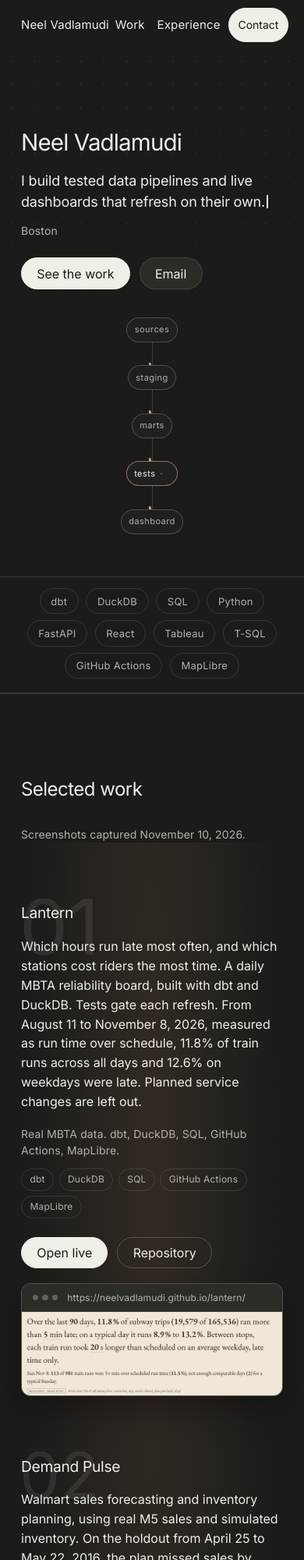
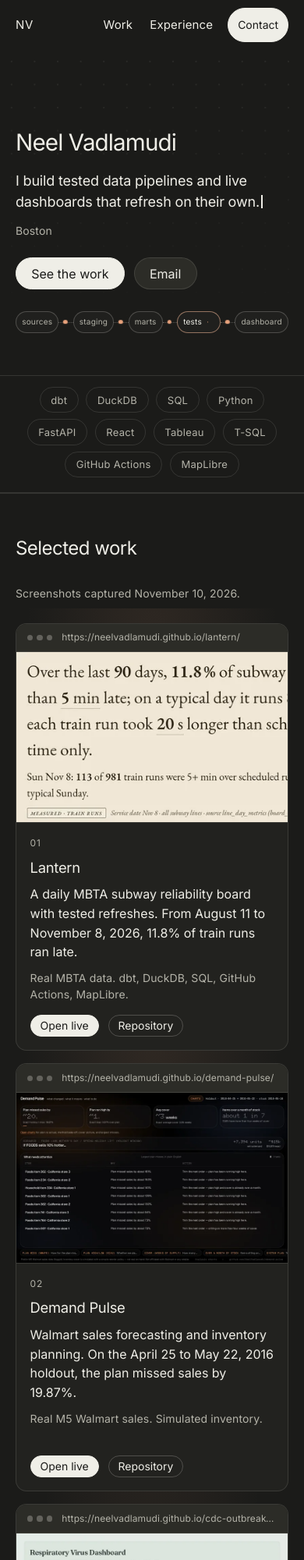
Before and after one commit to NeelVadlamudi/neelresume, a website: page index.html in a window 390 px wide. Shown: the top 2000 px of the page at 78% size. Drawn offline with Linux system fonts and the light colour scheme.

Commit message:
Uniform responsive project cards from projects.json; deploy script.js

```diff
--- a/index.html
+++ b/index.html
@@ -29,7 +29,7 @@
 
   <header class="site-header">
     <div class="container header-bar">
-      <a class="brand" href="#top">Neel Vadlamudi</a>
+      <a class="brand" href="#top"><span class="brand-full">Neel Vadlamudi</span><span class="brand-short" aria-hidden="true">NV</span></a>
       <nav class="nav" aria-label="Primary">
         <a href="#work">Work</a>
         <a href="#experience">Experience</a>
@@ -93,145 +93,94 @@
         <h2 id="work-title">Selected work</h2>
         <p class="shot-note">Screenshots captured November 10, 2026.</p>
 
-        <article class="work reveal" id="lantern">
-            <div class="work-index" aria-hidden="true">
-            <svg class="work-index-mark" viewBox="0 0 114.09 82" aria-hidden="true" focusable="false">
-              <path fill="currentColor" d="M34.68 81.07Q25.77 81.07 19.49 76.24Q13.21 71.41 9.88 62.26Q6.55 53.1 6.55 40.05Q6.55 27.06 9.91 17.88Q13.26 8.7 19.54 3.81Q25.83 -1.07 34.68 -1.07Q43.54 -1.07 49.85 3.81Q56.16 8.7 59.49 17.88Q62.82 27.06 62.82 40.05Q62.82 53.05 59.52 62.23Q56.21 71.41 49.93 76.24Q43.65 81.07 34.68 81.07ZM34.68 72.16Q40.54 72.16 44.62 68.35Q48.7 64.54 50.85 57.37Q52.99 50.2 52.99 40.05Q52.99 29.85 50.85 22.63Q48.7 15.41 44.62 11.6Q40.54 7.79 34.68 7.79Q28.83 7.79 24.75 11.62Q20.67 15.46 18.52 22.66Q16.38 29.85 16.38 40.05Q16.38 50.2 18.52 57.37Q20.67 64.54 24.75 68.35Q28.83 72.16 34.68 72.16Z"/>
-              <path fill="currentColor" d="M104.43 0V80H94.39V9.45H93.85L74.52 23.79V12.83L91.92 0Z"/>
-            </svg>
-            </div>
-          <div class="work-copy">
-            <h3>Lantern</h3>
-            <p>Which hours run late most often, and which stations cost riders the most time. A daily MBTA reliability board, built with dbt and DuckDB. Tests gate each refresh. From August 11 to November 8, 2026, measured as run time over schedule, 11.8% of train runs across all days and 12.6% on weekdays were late. Planned service changes are left out.</p>
-            <p class="meta">Real MBTA data. dbt, DuckDB, SQL, GitHub Actions, MapLibre.</p>
-            <ul class="tags">
-              <li>dbt</li>
-              <li>DuckDB</li>
-              <li>SQL</li>
-              <li>GitHub Actions</li>
-              <li>MapLibre</li>
-            </ul>
-            <div class="actions">
-              <a class="btn btn-primary" href="https://neelvadlamudi.github.io/lantern/" target="_blank" rel="noopener noreferrer">Open live<span class="sr-only"> Lantern (opens in a new tab)</span></a>
-              <a class="btn btn-ghost" href="https://github.com/NeelVadlamudi/lantern" target="_blank" rel="noopener noreferrer">Repository<span class="sr-only"> for Lantern (opens in a new tab)</span></a>
-            </div>
-          </div>
-          <div class="work-media">
+        <ol class="cards">
+          <!-- cards:start -->
+          <li class="card reveal" id="lantern">
             <a class="shot" href="https://neelvadlamudi.github.io/lantern/" target="_blank" rel="noopener noreferrer">
               <span class="browser">
                 <span class="browser-chrome" aria-hidden="true">
                   <span class="browser-dots"><span></span><span></span><span></span></span>
                   <span class="browser-url">https://neelvadlamudi.github.io/lantern/</span>
                 </span>
-                <img src="assets/work/lantern.webp" width="1600" height="508" alt="Screenshot of the live Lantern board">
+                <img src="assets/work/lantern.webp" srcset="assets/work/lantern-800.webp 800w, assets/work/lantern.webp 1600w" sizes="(width < 50rem) 100vw, 36rem" width="1600" height="508" alt="Screenshot of the live Lantern board">
               </span>
               <span class="sr-only"> Opens in a new tab</span>
             </a>
-          </div>
-        </article>
-
-        <article class="work is-reversed reveal" id="demand-pulse">
-            <div class="work-index" aria-hidden="true">
-            <svg class="work-index-mark" viewBox="0 0 136.43 82" aria-hidden="true" focusable="false">
-              <path fill="currentColor" d="M34.68 81.07Q25.77 81.07 19.49 76.24Q13.21 71.41 9.88 62.26Q6.55 53.1 6.55 40.05Q6.55 27.06 9.91 17.88Q13.26 8.7 19.54 3.81Q25.83 -1.07 34.68 -1.07Q43.54 -1.07 49.85 3.81Q56.16 8.7 59.49 17.88Q62.82 27.06 62.82 40.05Q62.82 53.05 59.52 62.23Q56.21 71.41 49.93 76.24Q43.65 81.07 34.68 81.07ZM34.68 72.16Q40.54 72.16 44.62 68.35Q48.7 64.54 50.85 57.37Q52.99 50.2 52.99 40.05Q52.99 29.85 50.85 22.63Q48.7 15.41 44.62 11.6Q40.54 7.79 34.68 7.79Q28.83 7.79 24.75 11.62Q20.67 15.46 18.52 22.66Q16.38 29.85 16.38 40.05Q16.38 50.2 18.52 57.37Q20.67 64.54 24.75 68.35Q28.83 72.16 34.68 72.16Z"/>
-              <path fill="currentColor" d="M77.64 80V72.64L104.21 43.81Q108.67 38.98 111.62 35.33Q114.58 31.68 116.08 28.38Q117.58 25.07 117.58 21.37Q117.58 17.18 115.6 14.12Q113.61 11.06 110.23 9.42Q106.85 7.79 102.55 7.79Q97.99 7.79 94.63 9.64Q91.28 11.49 89.45 14.85Q87.62 18.2 87.62 22.71H77.85Q77.85 15.62 81.13 10.26Q84.4 4.89 90.04 1.91Q95.68 -1.07 102.82 -1.07Q109.96 -1.07 115.46 1.91Q120.97 4.89 124.11 9.93Q127.25 14.98 127.25 21.26Q127.25 25.61 125.69 29.72Q124.13 33.83 120.21 39.03Q116.3 44.24 109.21 51.76L91.7 70.39V71.03H128.59V80Z"/>
-            </svg>
-            </div>
-          <div class="work-copy">
-            <h3>Demand Pulse</h3>
-            <p>Walmart sales forecasting and inventory planning, using real M5 sales and simulated inventory. On the holdout from April 25 to May 22, 2016, the plan missed sales by 19.87% and ran 0.67% high. Average cover was 3.25 weeks. On the simulated inventory, 13.8% of items had more than four weeks of cover.</p>
-            <p class="meta">Real M5 Walmart sales. Simulated inventory.</p>
+            <div class="card-body">
+              <h3 class="card-title">Lantern</h3>
+              <p class="card-line">A daily MBTA subway reliability board with tested refreshes. From August 11 to November 8, 2026, 11.8% of train runs ran late.</p>
+              <p class="meta">Real MBTA data. dbt, DuckDB, SQL, GitHub Actions, MapLibre.</p>
               <div class="actions">
-              <a class="btn btn-primary" href="https://neelvadlamudi.github.io/demand-pulse/" target="_blank" rel="noopener noreferrer">Open live<span class="sr-only"> Demand Pulse (opens in a new tab)</span></a>
-              <a class="btn btn-ghost" href="https://github.com/NeelVadlamudi/demand-pulse" target="_blank" rel="noopener noreferrer">Repository<span class="sr-only"> for Demand Pulse (opens in a new tab)</span></a>
+                <a class="btn btn-primary btn-sm" href="https://neelvadlamudi.github.io/lantern/" target="_blank" rel="noopener noreferrer">Open live<span class="sr-only"> Lantern (opens in a new tab)</span></a>
+                <a class="btn btn-ghost btn-sm" href="https://github.com/NeelVadlamudi/lantern" target="_blank" rel="noopener noreferrer">Repository<span class="sr-only"> for Lantern (opens in a new tab)</span></a>
               </div>
             </div>
-          <div class="work-media">
+          </li>
+          <li class="card reveal" id="demand-pulse">
             <a class="shot" href="https://neelvadlamudi.github.io/demand-pulse/" target="_blank" rel="noopener noreferrer">
               <span class="browser">
                 <span class="browser-chrome" aria-hidden="true">
                   <span class="browser-dots"><span></span><span></span><span></span></span>
                   <span class="browser-url">https://neelvadlamudi.github.io/demand-pulse/</span>
                 </span>
-                <img src="assets/work/demand-pulse.webp" width="1600" height="1000" alt="Screenshot of the live Demand Pulse board" loading="lazy" decoding="async">
+                <img src="assets/work/demand-pulse.webp" srcset="assets/work/demand-pulse-800.webp 800w, assets/work/demand-pulse.webp 1600w" sizes="(width < 50rem) 100vw, 36rem" width="1600" height="1000" alt="Screenshot of the live Demand Pulse board" loading="lazy" decoding="async">
               </span>
               <span class="sr-only"> Opens in a new tab</span>
             </a>
-          </div>
-        </article>
-
-        <article class="work reveal" id="cdc">
-            <div class="work-index" aria-hidden="true">
-            <svg class="work-index-mark" viewBox="0 0 137.29 82" aria-hidden="true" focusable="false">
-              <path fill="currentColor" d="M34.68 81.07Q25.77 81.07 19.49 76.24Q13.21 71.41 9.88 62.26Q6.55 53.1 6.55 40.05Q6.55 27.06 9.91 17.88Q13.26 8.7 19.54 3.81Q25.83 -1.07 34.68 -1.07Q43.54 -1.07 49.85 3.81Q56.16 8.7 59.49 17.88Q62.82 27.06 62.82 40.05Q62.82 53.05 59.52 62.23Q56.21 71.41 49.93 76.24Q43.65 81.07 34.68 81.07ZM34.68 72.16Q40.54 72.16 44.62 68.35Q48.7 64.54 50.85 57.37Q52.99 50.2 52.99 40.05Q52.99 29.85 50.85 22.63Q48.7 15.41 44.62 11.6Q40.54 7.79 34.68 7.79Q28.83 7.79 24.75 11.62Q20.67 15.46 18.52 22.66Q16.38 29.85 16.38 40.05Q16.38 50.2 18.52 57.37Q20.67 64.54 24.75 68.35Q28.83 72.16 34.68 72.16Z"/>
-              <path fill="currentColor" d="M103.46 81.07Q95.62 81.07 89.56 78.39Q83.49 75.7 79.92 70.93Q76.35 66.15 76.08 59.81H86.39Q86.71 63.62 88.99 66.39Q91.28 69.15 95.01 70.63Q98.74 72.11 103.3 72.11Q108.35 72.11 112.24 70.36Q116.13 68.62 118.39 65.45Q120.64 62.28 120.64 58.15Q120.64 53.8 118.47 50.5Q116.3 47.19 112.16 45.32Q108.03 43.44 102.07 43.44H95.57V34.58H102.07Q106.74 34.58 110.31 32.89Q113.88 31.19 115.87 28.13Q117.85 25.07 117.85 20.94Q117.85 16.97 116.11 14.01Q114.36 11.06 111.14 9.42Q107.92 7.79 103.57 7.79Q99.49 7.79 95.92 9.26Q92.35 10.74 90.07 13.48Q87.79 16.21 87.62 20.13H77.8Q78.01 13.85 81.56 9.07Q85.1 4.3 90.93 1.61Q96.75 -1.07 103.79 -1.07Q111.25 -1.07 116.64 1.93Q122.04 4.94 124.94 9.83Q127.84 14.71 127.84 20.4Q127.84 27.17 124.27 31.89Q120.7 36.62 114.58 38.44V39.09Q119.68 39.89 123.3 42.52Q126.93 45.15 128.83 49.18Q130.74 53.21 130.74 58.26Q130.74 64.81 127.19 69.96Q123.65 75.11 117.48 78.09Q111.3 81.07 103.46 81.07Z"/>
-            </svg>
-            </div>
-          <div class="work-copy">
-            <h3>CDC</h3>
-            <p>Respiratory illness monitoring on public CDC data, with answers traceable to the underlying data. The dashboard refreshes nightly.</p>
-            <p class="meta">Public CDC data. Python, FastAPI, DuckDB, React, GitHub Actions.</p>
-            <ul class="tags">
-              <li>Python</li>
-              <li>FastAPI</li>
-              <li>DuckDB</li>
-              <li>React</li>
-              <li>GitHub Actions</li>
-            </ul>
+            <div class="card-body">
+              <h3 class="card-title">Demand Pulse</h3>
+              <p class="card-line">Walmart sales forecasting and inventory planning. On the April 25 to May 22, 2016 holdout, the plan missed sales by 19.87%.</p>
+              <p class="meta">Real M5 Walmart sales. Simulated inventory.</p>
               <div class="actions">
-              <a class="btn btn-primary" href="https://neelvadlamudi.github.io/cdc-outbreak-dashboard/" target="_blank" rel="noopener noreferrer">Open live<span class="sr-only"> CDC (opens in a new tab)</span></a>
-              <a class="btn btn-ghost" href="https://github.com/NeelVadlamudi/cdc-outbreak-dashboard" target="_blank" rel="noopener noreferrer">Repository<span class="sr-only"> for CDC (opens in a new tab)</span></a>
+                <a class="btn btn-primary btn-sm" href="https://neelvadlamudi.github.io/demand-pulse/" target="_blank" rel="noopener noreferrer">Open live<span class="sr-only"> Demand Pulse (opens in a new tab)</span></a>
+                <a class="btn btn-ghost btn-sm" href="https://github.com/NeelVadlamudi/demand-pulse" target="_blank" rel="noopener noreferrer">Repository<span class="sr-only"> for Demand Pulse (opens in a new tab)</span></a>
               </div>
             </div>
-          <div class="work-media">
+          </li>
+          <li class="card reveal" id="cdc">
             <a class="shot" href="https://neelvadlamudi.github.io/cdc-outbreak-dashboard/" target="_blank" rel="noopener noreferrer">
               <span class="browser">
                 <span class="browser-chrome" aria-hidden="true">
                   <span class="browser-dots"><span></span><span></span><span></span></span>
                   <span class="browser-url">https://neelvadlamudi.github.io/cdc-outbreak-dashboard/</span>
                 </span>
-                <img src="assets/work/cdc.webp" width="1600" height="1000" alt="Screenshot of the live CDC respiratory virus dashboard" loading="lazy" decoding="async">
+                <img src="assets/work/cdc.webp" srcset="assets/work/cdc-800.webp 800w, assets/work/cdc.webp 1600w" sizes="(width < 50rem) 100vw, 36rem" width="1600" height="1000" alt="Screenshot of the live CDC respiratory virus dashboard" loading="lazy" decoding="async">
               </span>
               <span class="sr-only"> Opens in a new tab</span>
             </a>
-          </div>
-        </article>
-
-        <article class="work is-reversed reveal" id="mirage">
-            <div class="work-index" aria-hidden="true">
-            <svg class="work-index-mark" viewBox="0 0 140.40 82" aria-hidden="true" focusable="false">
-              <path fill="currentColor" d="M34.68 81.07Q25.77 81.07 19.49 76.24Q13.21 71.41 9.88 62.26Q6.55 53.1 6.55 40.05Q6.55 27.06 9.91 17.88Q13.26 8.7 19.54 3.81Q25.83 -1.07 34.68 -1.07Q43.54 -1.07 49.85 3.81Q56.16 8.7 59.49 17.88Q62.82 27.06 62.82 40.05Q62.82 53.05 59.52 62.23Q56.21 71.41 49.93 76.24Q43.65 81.07 34.68 81.07ZM34.68 72.16Q40.54 72.16 44.62 68.35Q48.7 64.54 50.85 57.37Q52.99 50.2 52.99 40.05Q52.99 29.85 50.85 22.63Q48.7 15.41 44.62 11.6Q40.54 7.79 34.68 7.79Q28.83 7.79 24.75 11.62Q20.67 15.46 18.52 22.66Q16.38 29.85 16.38 40.05Q16.38 50.2 18.52 57.37Q20.67 64.54 24.75 68.35Q28.83 72.16 34.68 72.16Z"/>
-              <path fill="currentColor" d="M75.81 63.73V55.41L110.82 0H116.99V12.78H112.86L86.71 54.12V54.77H134.07V63.73ZM113.45 80V61.26L113.5 57.34V0H123.22V80Z"/>
-            </svg>
-            </div>
-          <div class="work-copy">
-            <h3>Mirage</h3>
-            <p>A shelf-availability and replenishment board. It diagnoses gaps and allocates deliveries in whole cases. The store and distribution-center data is synthetic. On the September 22, 2026 snapshot, 22.5% of shelves at the Everett store were empty (9 of 40). Its question-answering layer scored 96.7% on a 30-question test (Oct 20, 2026 run).</p>
-            <p class="meta">Synthetic store and distribution-center data. SQL, T-SQL, Python, Tableau.</p>
-            <ul class="tags">
-              <li>SQL</li>
-              <li>T-SQL</li>
-              <li>Python</li>
-              <li>Tableau</li>
-            </ul>
+            <div class="card-body">
+              <h3 class="card-title">CDC</h3>
+              <p class="card-line">Respiratory illness monitoring on public CDC data, with answers you can trace back to the source. It refreshes nightly.</p>
+              <p class="meta">Public CDC data. Python, FastAPI, DuckDB, React, GitHub Actions.</p>
               <div class="actions">
-              <a class="btn btn-primary" href="https://neelvadlamudi.github.io/mirage/" target="_blank" rel="noopener noreferrer">Open live<span class="sr-only"> Mirage (opens in a new tab)</span></a>
-              <a class="btn btn-ghost" href="https://github.com/NeelVadlamudi/mirage" target="_blank" rel="noopener noreferrer">Repository<span class="sr-only"> for Mirage (opens in a new tab)</span></a>
+                <a class="btn btn-primary btn-sm" href="https://neelvadlamudi.github.io/cdc-outbreak-dashboard/" target="_blank" rel="noopener noreferrer">Open live<span class="sr-only"> CDC (opens in a new tab)</span></a>
+                <a class="btn btn-ghost btn-sm" href="https://github.com/NeelVadlamudi/cdc-outbreak-dashboard" target="_blank" rel="noopener noreferrer">Repository<span class="sr-only"> for CDC (opens in a new tab)</span></a>
               </div>
             </div>
-          <div class="work-media">
+          </li>
+          <li class="card reveal" id="mirage">
             <a class="shot" href="https://neelvadlamudi.github.io/mirage/" target="_blank" rel="noopener noreferrer">
               <span class="browser">
                 <span class="browser-chrome" aria-hidden="true">
                   <span class="browser-dots"><span></span><span></span><span></span></span>
                   <span class="browser-url">https://neelvadlamudi.github.io/mirage/</span>
                 </span>
-                <img src="assets/work/mirage.webp" width="1600" height="1000" alt="Screenshot of the live Mirage board" loading="lazy" decoding="async">
+                <img src="assets/work/mirage.webp" srcset="assets/work/mirage-800.webp 800w, assets/work/mirage.webp 1600w" sizes="(width < 50rem) 100vw, 36rem" width="1600" height="1000" alt="Screenshot of the live Mirage board" loading="lazy" decoding="async">
               </span>
               <span class="sr-only"> Opens in a new tab</span>
             </a>
+            <div class="card-body">
+              <h3 class="card-title">Mirage</h3>
+              <p class="card-line">A shelf-availability and replenishment board. On the September 22, 2026 snapshot, 22.5% of shelves at the Everett store were empty.</p>
+              <p class="meta">Synthetic store and distribution-center data. SQL, T-SQL, Python, Tableau.</p>
+              <div class="actions">
+                <a class="btn btn-primary btn-sm" href="https://neelvadlamudi.github.io/mirage/" target="_blank" rel="noopener noreferrer">Open live<span class="sr-only"> Mirage (opens in a new tab)</span></a>
+                <a class="btn btn-ghost btn-sm" href="https://github.com/NeelVadlamudi/mirage" target="_blank" rel="noopener noreferrer">Repository<span class="sr-only"> for Mirage (opens in a new tab)</span></a>
               </div>
-        </article>
+            </div>
+          </li>
+          <!-- cards:end -->
+        </ol>
       </div>
     </section>
 
--- a/styles.css
+++ b/styles.css
@@ -15,6 +15,9 @@
   --header-h: 4rem;
   --g: 0.75rem;
   --v: 1.5rem;
+  --pad-x: clamp(1.25rem, 5vw, 2.5rem);
+  --section-y: clamp(3.5rem, 9vw, 7rem);
+  --gap: clamp(1rem, 2.5vw, 1.75rem);
   --duration: 160ms;
   --ease-out: cubic-bezier(0.23, 1, 0.32, 1);
   --ease-in-out: cubic-bezier(0.77, 0, 0.175, 1);
@@ -123,7 +126,7 @@ a {
   width: 100%;
   max-width: var(--max);
   margin-inline: auto;
-  padding-inline: calc(var(--g) * 2.25);
+  padding-inline: var(--pad-x);
 }
 
 .site-header {
@@ -285,40 +288,12 @@ a {
   }
 }
 
-@media (width < 26rem) {
-  .header-bar {
-    gap: 0;
-  }
-
-  .nav a {
-    padding-inline: 7px;
-  }
-
-  .header-bar .btn {
-    margin-left: 2px;
-  }
-}
-
-@media (width < 24rem) {
-  .site-header .header-bar {
-    padding-inline: 16px;
-  }
-
-  .nav a {
-    padding-inline: 5px;
-  }
-
-  .brand {
-    font-size: 0.875rem;
-  }
-}
-
 main {
   padding-top: var(--header-h);
 }
 
 .section {
-  padding-block: calc(var(--v) * 4.5);
+  padding-block: var(--section-y);
 }
 
 h1,
@@ -516,11 +491,6 @@ h3 {
   to { transform: translateX(100%); }
 }
 
-@keyframes pipe-flow-y {
-  from { transform: translateY(0); }
-  to { transform: translateY(100%); }
-}
-
 @keyframes pipe-dot-fade {
   0%,
   8% { opacity: 0; }
@@ -534,35 +504,27 @@ h3 {
 
 @media (width < 60rem) {
   .pipe {
-    flex-direction: column;
-    max-width: 11rem;
-    margin-top: 2.25rem;
+    max-width: 34rem;
+    margin-top: clamp(1.75rem, 5vw, 2.5rem);
     margin-inline: auto;
   }
+}
 
+@media (width < 40rem) {
   .pipe-node {
-    font-size: 0.6875rem;
-    padding-inline: 0.6rem;
+    padding: 0.32rem 0.45rem;
+    font-size: 0.625rem;
+    letter-spacing: 0.02em;
+  }
+
+  .pipe-check {
+    width: 0.7rem;
+    height: 0.7rem;
   }
 
   .pipe-edge {
-    flex: 0 0 1.85rem;
-    width: 0.5rem;
-    min-width: 0;
-    height: 1.85rem;
-    align-self: center;
-  }
-
-  .pipe-edge::before {
-    inset: 0 auto 0 50%;
-    width: 0;
-    height: auto;
-    border-top: 0;
-    border-left: 1.5px dotted color-mix(in oklab, var(--fg) 28%, transparent);
-  }
-
-  .pipe-flow {
-    animation-name: pipe-flow-y;
+    flex-basis: 0.75rem;
+    min-width: 0.35rem;
   }
 }
 
@@ -596,7 +558,7 @@ h3 {
 }
 
 .tools-mask {
-  padding-inline: calc(var(--g) * 2.25);
+  padding-inline: var(--pad-x);
 }
 
 .tools-track {
@@ -647,65 +609,6 @@ h3 {
   pointer-events: none;
   content: "";
   background: radial-gradient(ellipse at 50% 18%, color-mix(in oklab, var(--accent) 11%, transparent), transparent 68%);
-}
-
-.work {
-  position: relative;
-  display: grid;
-  gap: 1.15rem;
-  align-items: start;
-  margin-top: calc(var(--v) * 3.25);
-}
-
-.work-index {
-  position: absolute;
-  top: -0.4rem;
-  left: -0.15rem;
-  z-index: 0;
-  width: 6.4rem;
-  color: var(--fg);
-  pointer-events: none;
-  opacity: 0.09;
-}
-
-.work-index-mark {
-  display: block;
-  width: 100%;
-  height: auto;
-}
-
-.work-copy,
-.work-media {
-  position: relative;
-  z-index: 1;
-  min-width: 0;
-}
-
-.work-copy p {
-  max-width: 62ch;
-  margin-top: calc(var(--v) * 0.75);
-}
-
-.work-copy .actions {
-  margin-top: var(--v);
-}
-
-.tags {
-  display: flex;
-  flex-wrap: wrap;
-  gap: 0.4rem;
-  margin: 0.85rem 0 0;
-  padding: 0;
-  list-style: none;
-}
-
-.tags li {
-  padding: 0.25rem 0.65rem;
-  font-size: 0.75rem;
-  color: var(--muted);
-  letter-spacing: 0.02em;
-  border: 1px solid var(--line);
-  border-radius: 999px;
 }
 
 .shot {
@@ -759,46 +662,23 @@ h3 {
   display: block;
   width: 100%;
   height: auto;
+  aspect-ratio: 16 / 10;
+  object-fit: cover;
+  object-position: left top;
 }
 
 @media (hover: hover) and (pointer: fine) {
-  .shot {
+  .card {
     transition:
       transform 200ms var(--ease-out),
+      border-color 200ms var(--ease-out),
       box-shadow 200ms var(--ease-out);
   }
 
-  .shot:hover {
-    box-shadow: 0 26px 52px rgb(0 0 0 / 0.42);
-    transform: translateY(-5px) scale(1.012);
-  }
-
-  .shot:active {
-    transform: scale(0.985);
-  }
-}
-
-@media (width >= 60rem) {
-  .work {
-    grid-template-columns: minmax(0, 0.92fr) minmax(0, 1.28fr);
-    gap: 1.25rem 3rem;
-  }
-
-  .work.is-reversed {
-    grid-template-columns: minmax(0, 1.28fr) minmax(0, 0.92fr);
-  }
-
-  .work.is-reversed .work-copy {
-    order: 2;
-  }
-
-  .work.is-reversed .work-media {
-    order: 1;
-  }
-
-  .work.is-reversed .work-index {
-    right: -0.15rem;
-    left: auto;
+  .card:hover {
+    border-color: var(--line-strong);
+    box-shadow: 0 22px 48px rgb(0 0 0 / 0.38);
+    transform: translateY(-3px);
   }
 }
 
@@ -1070,3 +950,96 @@ h3 {
     transform: none;
   }
 }
+
+/* Project cards: one template, any number of projects, any width. */
+.cards {
+  display: grid;
+  grid-template-columns: repeat(auto-fill, minmax(min(100%, 22rem), 1fr));
+  gap: var(--gap);
+  margin: clamp(1.75rem, 4vw, 2.5rem) 0 0;
+  padding: 0;
+  list-style: none;
+  counter-reset: card;
+}
+
+.card {
+  display: flex;
+  flex-direction: column;
+  min-width: 0;
+  overflow: hidden;
+  background: var(--card);
+  border: 1px solid var(--line);
+  border-radius: 14px;
+  counter-increment: card;
+}
+
+.card .shot {
+  border: 0;
+  border-bottom: 1px solid var(--line);
+  border-radius: 0;
+  box-shadow: none;
+}
+
+.card-body {
+  display: flex;
+  flex: 1;
+  flex-direction: column;
+  gap: 0.6rem;
+  padding: clamp(1.1rem, 3vw, 1.5rem);
+}
+
+.card-body::before {
+  font-size: 0.75rem;
+  color: var(--muted);
+  letter-spacing: 0.08em;
+  content: counter(card, decimal-leading-zero);
+}
+
+.card-title {
+  font-size: clamp(1.15rem, 0.6vw + 1rem, 1.3rem);
+}
+
+.card-line {
+  display: -webkit-box;
+  min-height: calc(1.55em * 4);
+  overflow: hidden;
+  line-height: 1.55;
+  -webkit-box-orient: vertical;
+  -webkit-line-clamp: 4;
+  line-clamp: 4;
+}
+
+.card .meta {
+  display: -webkit-box;
+  min-height: calc(1.5em * 2);
+  overflow: hidden;
+  -webkit-box-orient: vertical;
+  -webkit-line-clamp: 2;
+  line-clamp: 2;
+}
+
+.card .actions {
+  margin-top: auto;
+  padding-top: 0.4rem;
+}
+
+/* Phones: short brand mark so the header never crowds. */
+.brand-short {
+  display: none;
+  letter-spacing: 0.04em;
+}
+
+@media (width < 40rem) {
+  .brand-full {
+    position: absolute;
+    width: 1px;
+    height: 1px;
+    overflow: hidden;
+    clip-path: inset(50%);
+    white-space: nowrap;
+  }
+
+  .brand-short {
+    display: inline;
+  }
+}
```
Also changed, not shown: projects.json (added, +46 -0 lines), scripts/build-cards.mjs (added, +68 -0 lines), tests/e2e.spec.js (+4 -4 lines), assets/work/cdc-800.webp (added), assets/work/demand-pulse-800.webp (added), assets/work/lantern-800.webp (added), assets/work/mirage-800.webp (added). Lines whose indentation alone changed are shown as unchanged.
